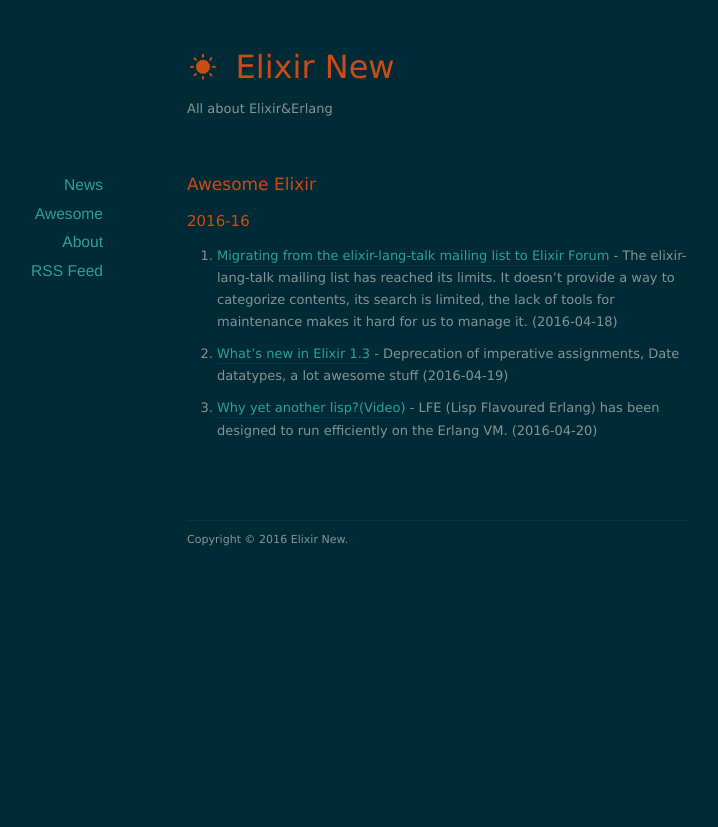
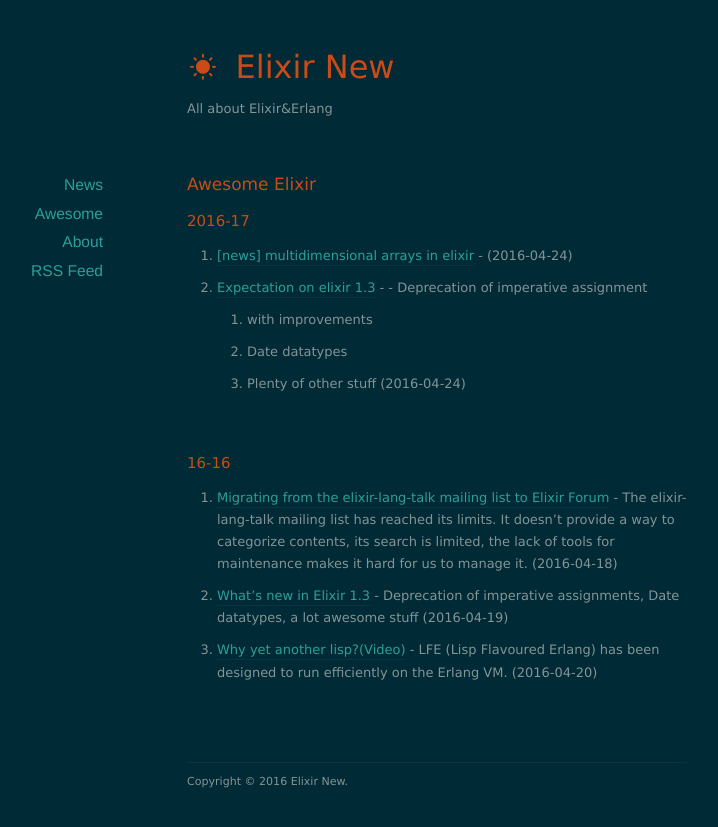
Before and after one commit to namjae/elixir-news.github.io, a Jekyll site: the page built from _posts/2016-04-09-news.markdown, in a window 1280 px wide. Shown: the top 827 px of the page, without its empty margins (203-921 px from the left). Built offline with Jekyll 4.4.1, drawn with Linux system fonts in a browser that asks for light colours; nearby versions of some CDN libraries.

Commit message:
test for robot

```diff
--- a/_posts/2016-04-09-news.markdown
+++ b/_posts/2016-04-09-news.markdown
@@ -1,10 +1,19 @@
 ---
 layout: post
 title:  "Awesome Elixir"
-date: 2016-04-09 00:00:00
+date:   2016-04-09 00:00:11
+
 ---
+## 2016-17
 
-## 2016-16
+* [[news] multidimensional arrays in elixir](- http://blog.danielberkompas.com/2016/04/23/multidimensional-arrays-in-elixir.html) -  (2016-04-24)
+* [Expectation  on elixir 1.3]( http://tuvistavie.com/tokyo.ex/#/) -    - Deprecation of imperative assignment
+   - with improvements
+   - Date datatypes
+   - Plenty of other stuff
+ (2016-04-24)
+
+## 16-16
 
 * [Migrating from the elixir-lang-talk mailing list to Elixir Forum](http://elixirforum.com/t/elixir-lang-talk-is-migrating-to-this-forum/358) - The elixir-lang-talk mailing list has reached its limits. It doesn't provide a way to categorize contents, its search is limited, the lack of tools for maintenance makes it hard for us to manage it.  (2016-04-18)
 * [What's new in Elixir 1.3](http://tuvistavie.com/tokyo.ex/#/) - Deprecation of imperative assignments, Date datatypes, a lot awesome stuff  (2016-04-19)
```
